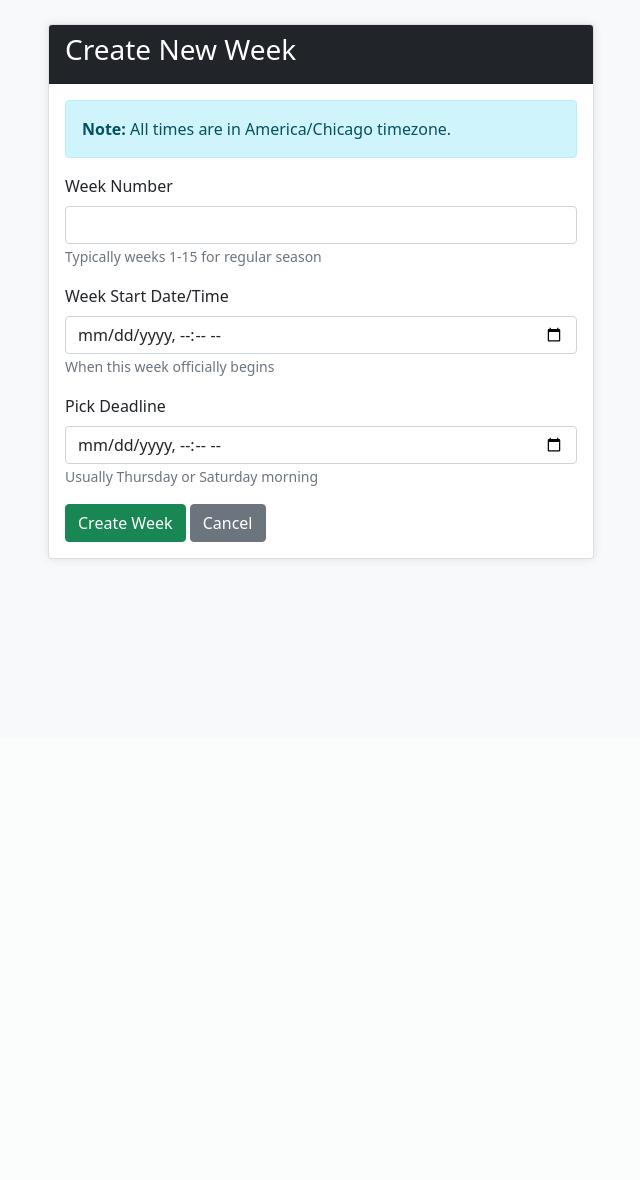
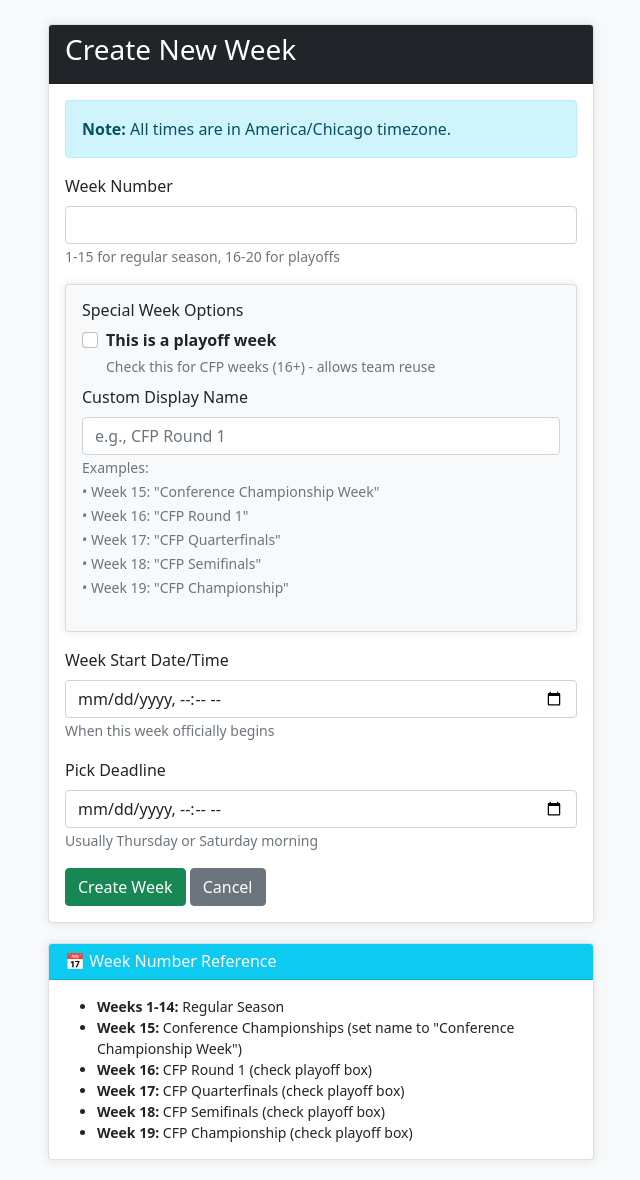
Before and after one commit to BradHagstrom16/CF_Survivor, a Flask app: page /admin/week/new in a window 1280 px wide. Shown: the part 62-1242 px from the top of the page, without its empty margins (319-959 px from the left). Before the commit the page ends 622 px from the top, so only its background shows below. Run offline with Flask 3, Linux system fonts and the light colour scheme; a user stored in the database is signed in.

Commit message:
Add files via upload

```diff
--- a/templates/admin/create_week.html
+++ b/templates/admin/create_week.html
@@ -20,8 +20,40 @@
                     <div class="mb-3">
                         <label for="week_number" class="form-label">Week Number</label>
                         <input type="number" class="form-control" id="week_number"
-                               name="week_number" min="1" max="15" required>
-                        <small class="text-muted">Typically weeks 1-15 for regular season</small>
+                               name="week_number" min="1" max="20" required>
+                        <small class="text-muted">1-15 for regular season, 16-20 for playoffs</small>
+                    </div>
+
+                    <!-- PLAYOFF WEEK FIELDS -->
+                    <div class="card mb-3 bg-light">
+                        <div class="card-body">
+                            <h6>Special Week Options</h6>
+
+                            <div class="form-check mb-2">
+                                <input class="form-check-input" type="checkbox" id="is_playoff_week"
+                                       name="is_playoff_week" onchange="toggleRoundName()">
+                                <label class="form-check-label" for="is_playoff_week">
+                                    <strong>This is a playoff week</strong>
+                                </label>
+                                <small class="form-text text-muted d-block">
+                                    Check this for CFP weeks (16+) - allows team reuse
+                                </small>
+                            </div>
+
+                            <div class="mb-3" id="round_name_group">
+                                <label for="round_name" class="form-label">Custom Display Name</label>
+                                <input type="text" class="form-control" id="round_name"
+                                       name="round_name" placeholder="e.g., CFP Round 1" maxlength="100">
+                                <small class="text-muted">
+                                    Examples:<br>
+                                    • Week 15: "Conference Championship Week"<br>
+                                    • Week 16: "CFP Round 1"<br>
+                                    • Week 17: "CFP Quarterfinals"<br>
+                                    • Week 18: "CFP Semifinals"<br>
+                                    • Week 19: "CFP Championship"
+                                </small>
+                            </div>
+                        </div>
                     </div>
 
                     <div class="mb-3">
@@ -43,6 +75,38 @@
                 </form>
             </div>
         </div>
+
+        <!-- Quick Reference Card -->
+        <div class="card mt-3">
+            <div class="card-header bg-info text-white">
+                <h6 class="mb-0">📅 Week Number Reference</h6>
+            </div>
+            <div class="card-body">
+                <ul class="mb-0 small">
+                    <li><strong>Weeks 1-14:</strong> Regular Season</li>
+                    <li><strong>Week 15:</strong> Conference Championships (set name to "Conference Championship Week")</li>
+                    <li><strong>Week 16:</strong> CFP Round 1 (check playoff box)</li>
+                    <li><strong>Week 17:</strong> CFP Quarterfinals (check playoff box)</li>
+                    <li><strong>Week 18:</strong> CFP Semifinals (check playoff box)</li>
+                    <li><strong>Week 19:</strong> CFP Championship (check playoff box)</li>
+                </ul>
+            </div>
+        </div>
     </div>
 </div>
+
+<script>
+function toggleRoundName() {
+    // Optional: You could auto-fill round name based on playoff checkbox
+    // For now, just make it more visible when playoff is checked
+    const checkbox = document.getElementById('is_playoff_week');
+    const roundNameGroup = document.getElementById('round_name_group');
+
+    if (checkbox.checked) {
+        roundNameGroup.classList.add('border', 'border-warning', 'p-2', 'rounded');
+    } else {
+        roundNameGroup.classList.remove('border', 'border-warning', 'p-2', 'rounded');
+    }
+}
+</script>
 {% endblock %}
```
